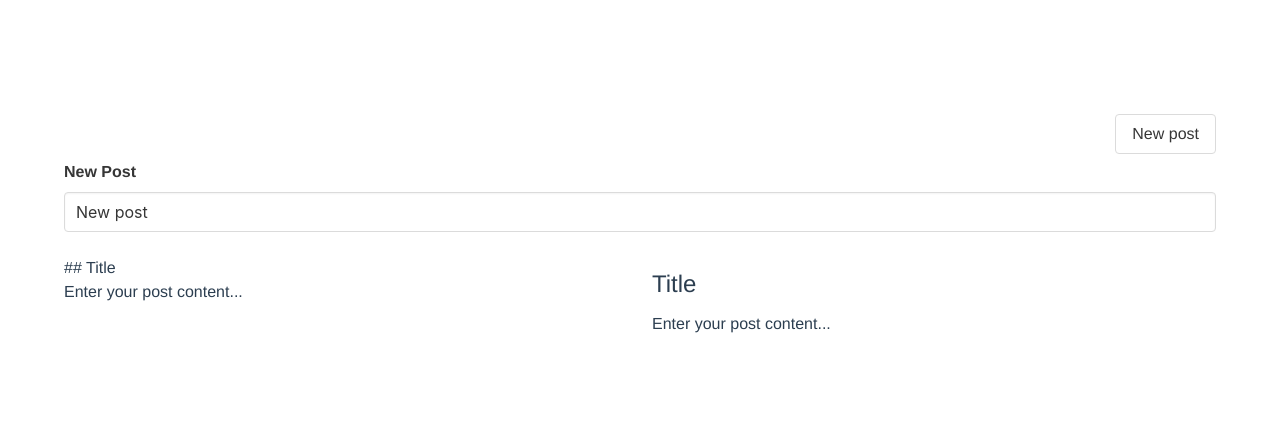
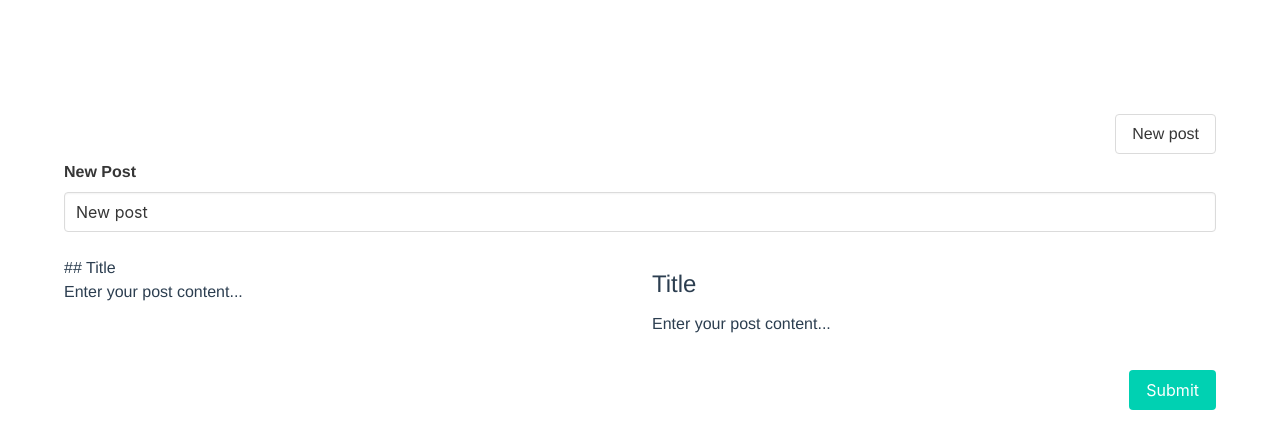
Before and after one commit to Mark-Pavlenko/vue3-posts-composition-api, a Vue app: page /posts/new in a window 1280 px wide. Shown: the top 448 px of the page. Built offline with nearby package versions, Linux system fonts and the light colour scheme.

Commit message:
feat: emitting created post to the top component

```diff
--- a/src/components/NewPost.vue
+++ b/src/components/NewPost.vue
@@ -1,5 +1,5 @@
 <template>
-  <post-writer :post="newPost"/>
+  <post-writer :post="newPost" @save="save"/>
 </template>
 
 <script lang="ts">
@@ -20,8 +20,13 @@ export default defineComponent({
       created: moment()
     }
 
+    const save = (post: Post) => {
+      console.log('post', post)
+    }
+
     return {
-      newPost
+      newPost,
+      save
     }
   }
 })
--- a/src/components/PostWriter.vue
+++ b/src/components/PostWriter.vue
@@ -3,24 +3,30 @@
     <div class="column">
       <div class="field">
         <div class="label">New Post</div>
-        <input type="text" class="input" v-model="title" />
+        <input v-model="title" class="input" type="text"/>
       </div>
     </div>
   </div>
 
   <div class="columns">
     <div class="column">
-      <div contenteditable ref="contentEditable" @input="handleInputData"/>
+      <div ref="contentEditable" contenteditable @input="handleInputData"/>
     </div>
     <div class="column">
-      <div v-html="html" />
+      <div v-html="html"/>
+    </div>
+  </div>
+
+  <div class="columns">
+    <div class="column">
+      <button @click="save" class="button is-primary is-pulled-right">Submit</button>
     </div>
   </div>
 
 </template>
 
 <script lang="ts">
-import { defineComponent, ref, onMounted, watch, watchEffect } from 'vue'
+import { defineComponent, onMounted, ref, watch } from 'vue'
 import { Post } from '@/mocks'
 import { marked } from 'marked'
 import highlight from 'highlight.js'
@@ -34,7 +40,13 @@ export default defineComponent({
       required: true
     }
   },
-  setup (props) {
+  emits: {
+    save: (post: Post) => {
+      // validation
+      return true
+    }
+  },
+  setup (props, ctx) {
     const title = ref(props.post.title)
     const content = ref('## Title \nEnter your post content...')
     const html = ref('')
@@ -76,19 +88,33 @@ export default defineComponent({
       contentEditable.value.innerText = content.value
     })
 
+    const save = () => {
+      const newPost: Post = {
+        ...props.post,
+        title: title.value,
+        html: html.value,
+        markdown: content.value
+      }
+
+      ctx.emit('save', newPost)
+    // 1. Creating post
+    // 2. Emitting an event
+    }
+
     return {
       html,
       title,
       content,
       contentEditable,
-      handleInputData
+      handleInputData,
+      save
     }
   }
 })
 </script>
 
 <style scoped>
-.column{
+.column {
   overflow-y: scroll;
 }
 </style>
--- a/src/mocks.ts
+++ b/src/mocks.ts
@@ -4,6 +4,8 @@ export interface Post {
   id: string
   title: string
   created: moment.Moment
+  html?: string
+  markdown?: string
 }
 
 export const today: Post = {
```
